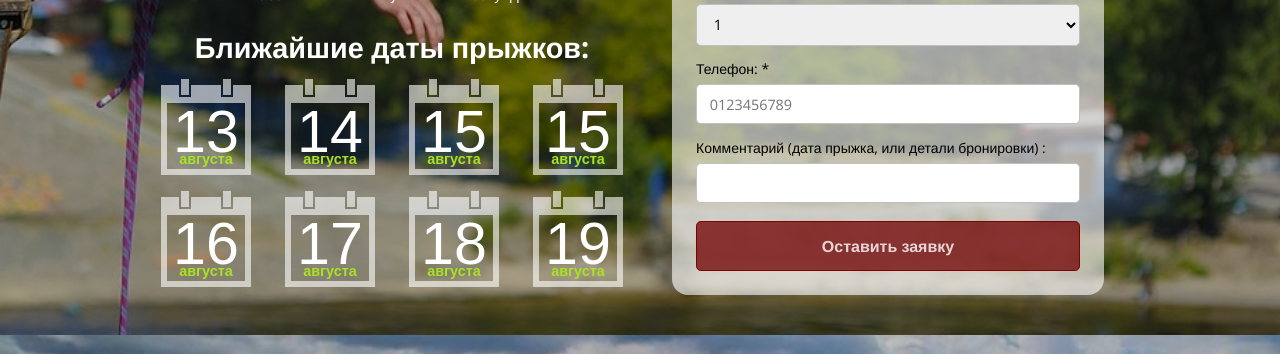
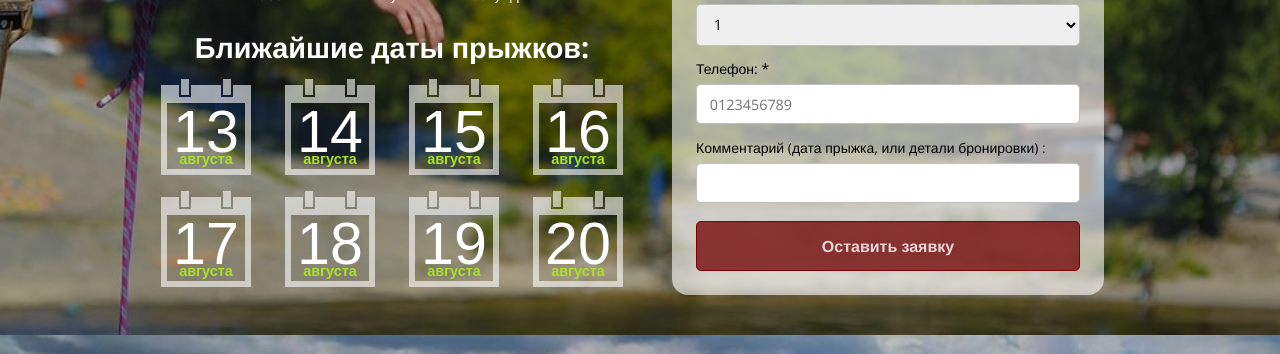
Before and after one commit to Andreyfilko/go-jump, a Jekyll site: the page built from index.md, in a window 1280 px wide and 900 px high, scrolled down 435 px. Shown: the part 162-516 px from the top of the window. Built offline with Jekyll 4.4.1, drawn with Linux system fonts in a browser that asks for light colours; some web fonts are replaced.

Commit message:
Update _config.yml
еще раз поменял даты - 12.08-17:26

```diff
--- a/_config.yml
+++ b/_config.yml
@@ -38,8 +38,8 @@ dates:
   - 2021-08-13
   - 2021-08-14
   - 2021-08-15
-  - 2021-08-15
   - 2021-08-16
   - 2021-08-17
   - 2021-08-18
   - 2021-08-19
+  - 2021-08-20
```
